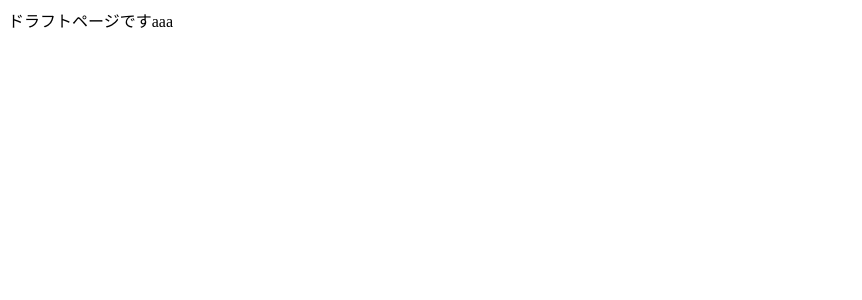
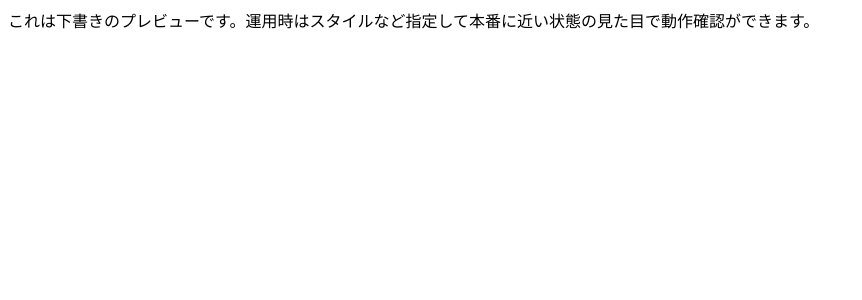
Before and after one commit to ymzksgkz/micro-cms-draft-preview, a Nuxt app: page /draft in a window 1280 px wide. Shown: the top 300 px of the page, without its empty margins (0-862 px from the left). Built offline with nearby package versions, Linux system fonts and the light colour scheme.

Commit message:
下書きを画面に反映させる処理

```diff
--- a/pages/draft.vue
+++ b/pages/draft/index.vue
@@ -1,6 +1,8 @@
 <template>
   <div>
-    <span>ドラフトページですaaa</span>
+    <span>これは下書きのプレビューです。運用時はスタイルなど指定して本番に近い状態の見た目で動作確認ができます。</span>
+    <div id="title"></div>
+    <div id="body"></div>
   </div>
 </template>
 
@@ -27,6 +29,9 @@ export default {
       }
     )
     this.data = data
+    console.log(data)
+    document.getElementById('title').innerHTML = data.title
+    document.getElementById('body').innerHTML = data.content
 
   }
 }
```
